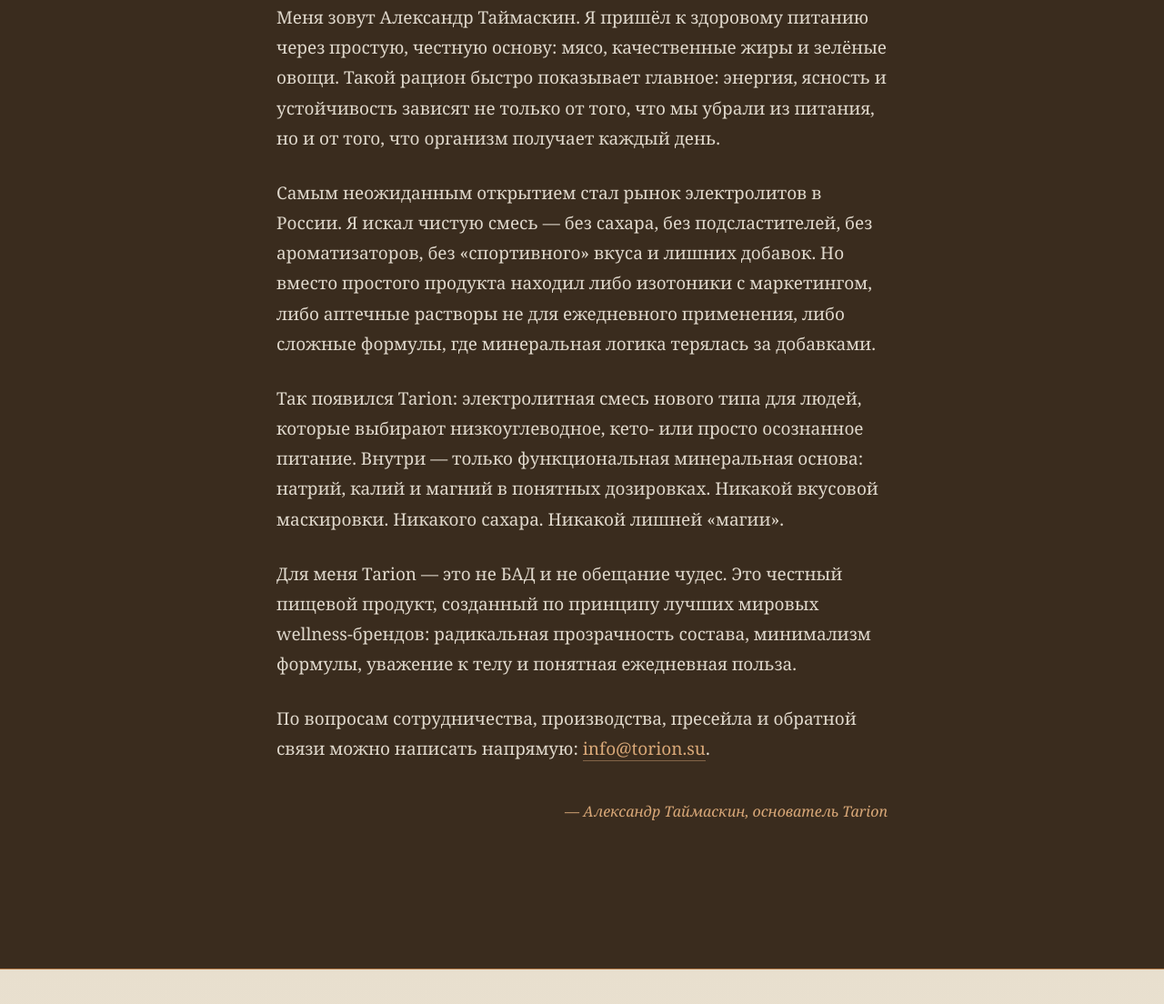
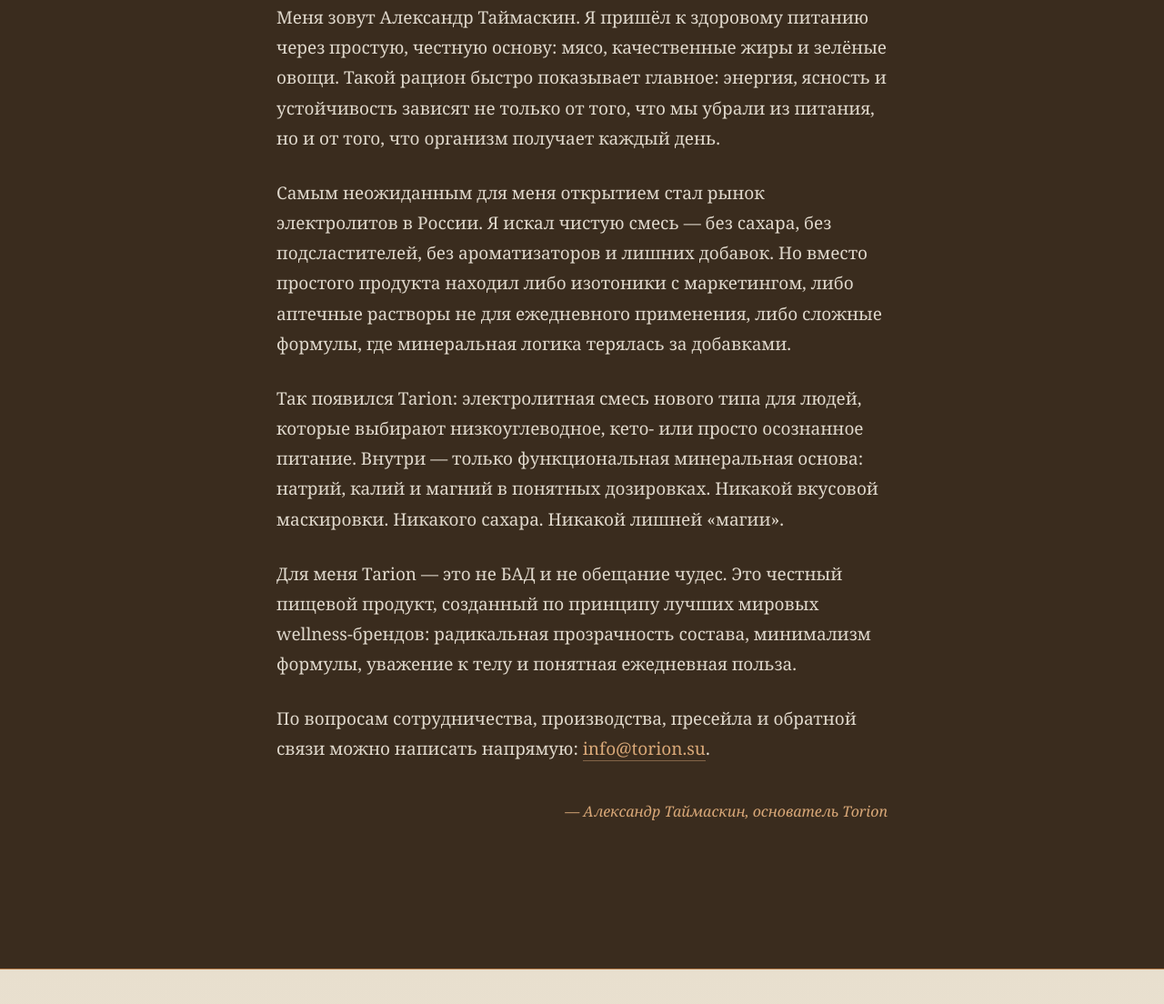
Before and after one commit to Shushkary/torion, a plain HTML site: page index.html in a window 1280 px wide. Shown: the part 6229-7333 px from the top of the page at 91% size. Drawn offline with Linux system fonts and the light colour scheme.

Commit message:
Update index.html

```diff
--- a/index.html
+++ b/index.html
@@ -1096,12 +1096,12 @@
     </div>
     <div class="founder-body">
       <p>Меня зовут Александр Таймаскин. Я пришёл к здоровому питанию через простую, честную основу: мясо, качественные жиры и зелёные овощи. Такой рацион быстро показывает главное: энергия, ясность и устойчивость зависят не только от того, что мы убрали из питания, но и от того, что организм получает каждый день.</p>
-      <p>Самым неожиданным открытием стал рынок электролитов в России. Я искал чистую смесь — без сахара, без подсластителей, без ароматизаторов, без «спортивного» вкуса и лишних добавок. Но вместо простого продукта находил либо изотоники с маркетингом, либо аптечные растворы не для ежедневного применения, либо сложные формулы, где минеральная логика терялась за добавками.</p>
+      <p>Самым неожиданным для меня открытием стал рынок электролитов в России. Я искал чистую смесь — без сахара, без подсластителей, без ароматизаторов и лишних добавок. Но вместо простого продукта находил либо изотоники с маркетингом, либо аптечные растворы не для ежедневного применения, либо сложные формулы, где минеральная логика терялась за добавками.</p>
       <p>Так появился Tarion: электролитная смесь нового типа для людей, которые выбирают низкоуглеводное, кето- или просто осознанное питание. Внутри — только функциональная минеральная основа: натрий, калий и магний в понятных дозировках. Никакой вкусовой маскировки. Никакого сахара. Никакой лишней «магии».</p>
       <p>Для меня Tarion — это не БАД и не обещание чудес. Это честный пищевой продукт, созданный по принципу лучших мировых wellness-брендов: радикальная прозрачность состава, минимализм формулы, уважение к телу и понятная ежедневная польза.</p>
       <p>По вопросам сотрудничества, производства, пресейла и обратной связи можно написать напрямую: <a href="mailto:info@torion.su">info@torion.su</a>.</p>
     </div>
-    <div class="founder-sign">— Александр Таймаскин, основатель Tarion</div>
+    <div class="founder-sign">— Александр Таймаскин, основатель Torion</div>
   </div>
 </section>
 
@@ -1257,7 +1257,7 @@
       </details>
       <details class="faq-item">
         <summary class="faq-q">Почему без подсластителей?</summary>
-        <div class="faq-a">Вкус Torion — солёно-кислый, как разбавленный лимонный сок с морской солью. Это вкус электролита, а не лимонада. Подсластители (включая стевию) маскируют состав, провоцируют инсулиновый ответ у части людей и не нужны для функции продукта.</div>
+        <div class="faq-a">Вкус Torion — солёно-кислый, как разбавленный лимонный сок с морской солью. Это вкус электролита, а не лимонада. Мы не используем подсластители (включая стевию) маскирующие состав, т.к. они провоцируют инсулиновый ответ у части людей и не нужны для функции продукта.</div>
       </details>
     </div>
   </div>
```
